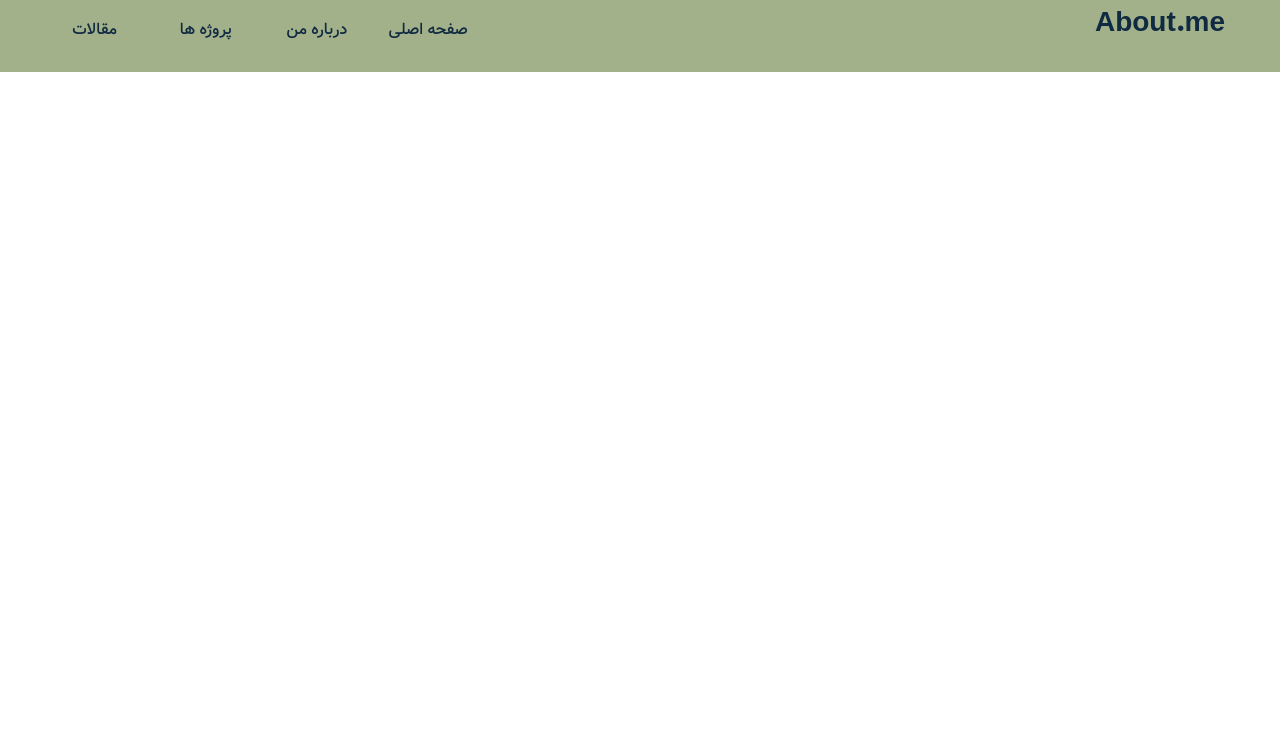
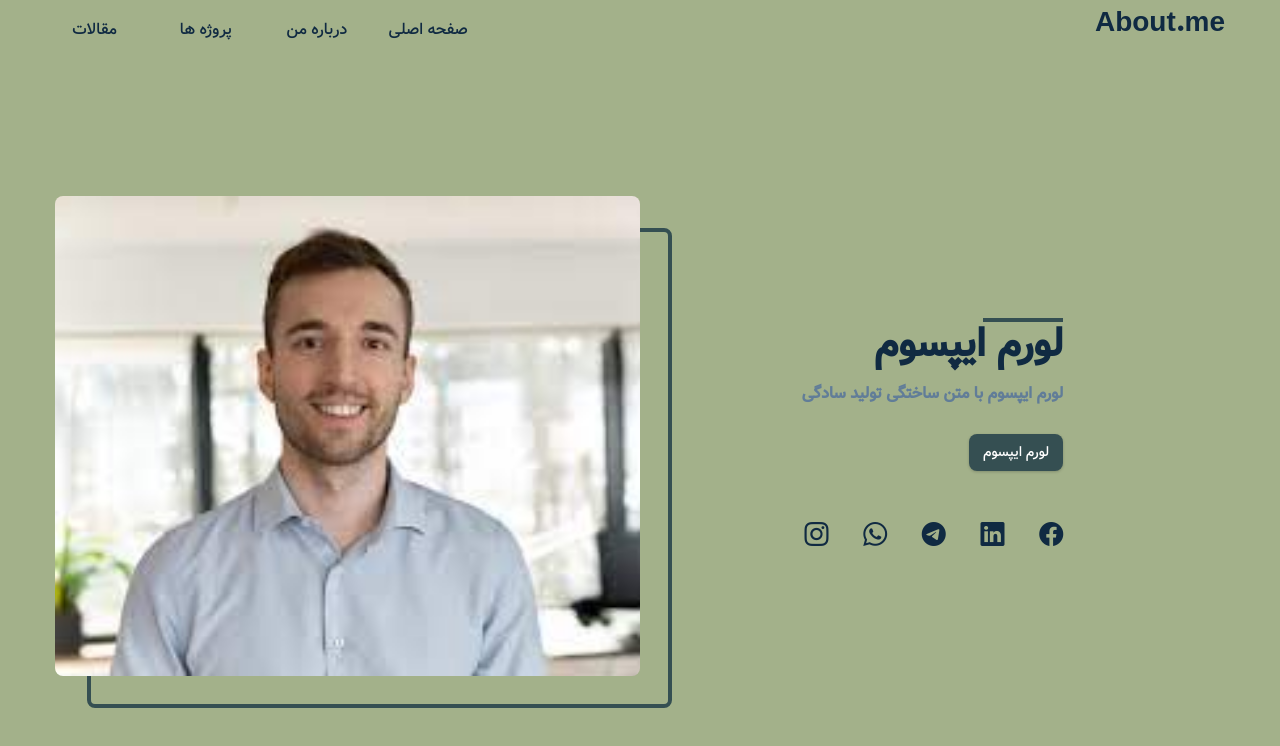
Before and after one commit to ftm-kh/grid-layout, a plain HTML site: page index.html in a window 1280 px wide. Drawn offline with Linux system fonts and the light colour scheme; files whose address does not match are found by name.

Commit message:
add hero section

```diff
--- a/css/styles.css
+++ b/css/styles.css
@@ -74,6 +74,7 @@ p {
 	margin-bottom:1.25rem;
 	color:var(--clr-grey-2);
 }
+
 @media screen and (min-width:800px) {
 	h1 {
 	font-size:4rem;
@@ -93,6 +94,43 @@ body {
 h1,h2,h3,h4 {
 	line-height:1rem;
 }
+}
+
+.btn {
+	background:var(--clr-primary-2);
+	color:var(--clr-white);
+	padding:0.375rem 0.75rem;
+	display:inline-block;
+	transition:var(--transition);
+	font-size:0.875rem;
+	font-family:var(--ff-primary);
+	border:2px solid transparent;
+	cursor:pointer;
+	box-shadow:0 1px 3px rgba(0,0,0,0.2);
+	border-radius:var(--radius);
+}
+.btn:hover {
+	color:var(--clr-primary-1);
+	background:var(--clr-primary-3);
+}
+
+.underline {
+	width:5rem;
+	height:0.25rem;
+	background:var(--clr-primary-2);
+	margin-bottom:1.25rem;
+	margin-left:auto;
+	margin-right:auto;
+}
+
+.section-center {
+	width:90vw;
+	margin:0 auto;
+	max-width:var(--max-width);
+}
+@media screen and (min-width:992px) {
+	.section-center {
+	width:95vw; }
 }
 /*
 ======
@@ -212,18 +250,18 @@ sidebar
 .sidebar-links a:hover {
 	color:var(--clr-primary-4);
 }
-.sidebar-icons {
+.social-icons {
 	display:grid;
 	grid-template-columns:repeat(5,1fr);
 	column-gap:2rem;
 	margin-top:3rem;
 }
-.sidebar-icon {
+.social-icon {
 	font-size:1.5rem;
 	color:var(--clr-grey-1);
 	transition:var(--transition);
 }
-.sidebar-icon:hover {
+.social-icon:hover {
 	color:var(--clr-primary-4);
 }
 
@@ -233,3 +271,55 @@ sidebar
 hero
 ======
 */
+.hero {
+	background:var(--clr-primary-5);
+}
+.hero .underline {
+	margin-right:0;
+	margin-bottom:1rem;
+}
+.hero-img {
+	display:none;
+}
+.hero-center {
+	min-height:calc(100vh - 4.5rem);
+	display:grid;
+	place-items:center;
+}
+.hero-info h4 {
+	color:var(--clr-grey-2);
+	margin-top:2rem;
+}
+.hero-btn {
+	margin-top:1.25rem;
+}
+.hero-icons {
+	justify-items:start;
+}
+@media screen and (min-width:992px) {
+	.hero-img {
+		display:block;
+		position:relative;
+	}
+	.hero-center {
+		grid-template-columns:repeat(2,1fr);
+
+	}
+	.hero-photo {
+		min-width:25rem;
+		min-height:30rem;
+		object-fit:cover;
+		border-radius:var(--radius);
+		position:relative;
+	}
+	.hero-img::before {
+		content:"";
+		position:absolute;
+		width:100%;
+		height:100%;
+		border:0.25rem solid var(--clr-primary-2);
+		border-radius:var(--radius);
+		top:2rem;
+		right:-2rem;
+	}
+}
--- a/index.html
+++ b/index.html
@@ -121,6 +121,53 @@
 
 	<!-- hero -->
 	<header class="hero">
+	  <div class="section-center hero-center">
+	    <article class="hero-info">
+
+		  <div class="underline"></div>
+
+		  <h2>لورم ایپسوم</h2>
+		  <h4>لورم ایپسوم  با متن ساختگی تولید سادگی</h4>
+		  <a href="" class="btn hero-btn">لورم ایپسوم</a>
+
+		  <ul class="social-icons hero-icons">
+		    <li>
+			  <a href="" class="social-icon">
+			    <i class="bi bi-facebook"></i>
+			  </a>
+		    </li>
+
+			 <li>
+			  <a href="" class="social-icon">
+			    <i class="bi bi-linkedin"></i>
+			  </a>
+		    </li>
+
+			 <li>
+			  <a href="" class="social-icon">
+			    <i class="bi bi-telegram"></i>
+			  </a>
+		    </li>
+
+			 <li>
+			  <a href="" class="social-icon">
+			    <i class="bi bi-whatsapp"></i>
+			  </a>
+		    </li>
+
+			 <li>
+			  <a href="" class="social-icon">
+			    <i class="bi bi-instagram"></i>
+			  </a>
+		    </li>
+		 </ul>
+		</article>
+
+		<article class="hero-img">
+		  <img src="./images/ahmad.jpg" alt="hero-img"
+        		  class="hero-photo">
+		</article>
+	  </div>
 	</header>
 
 
```
Also changed, not shown: images/ahmad.jpg (added), images/hero.jpg (added).
